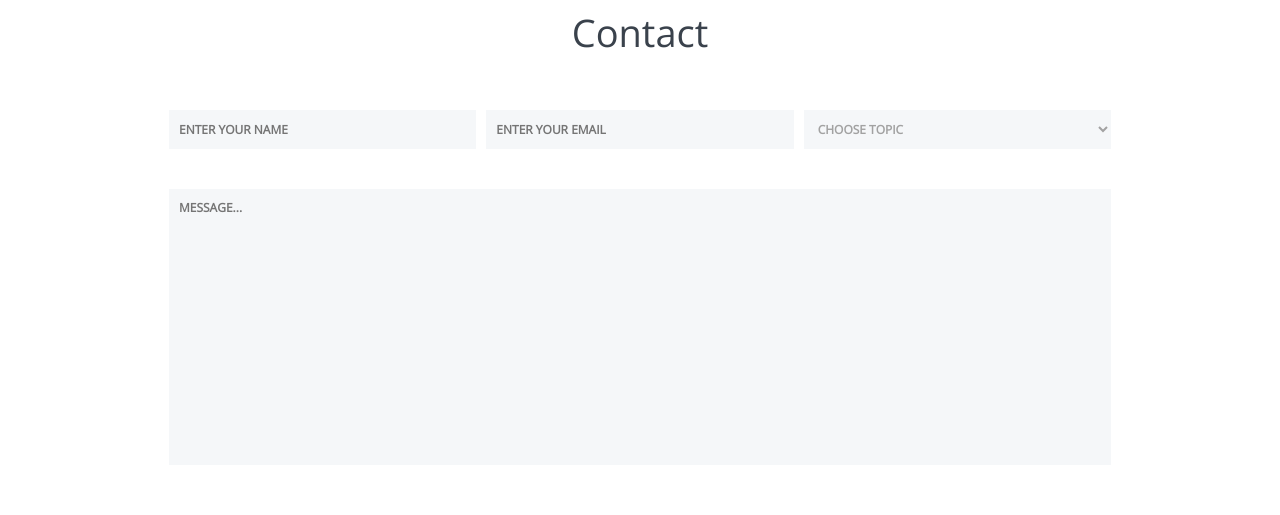
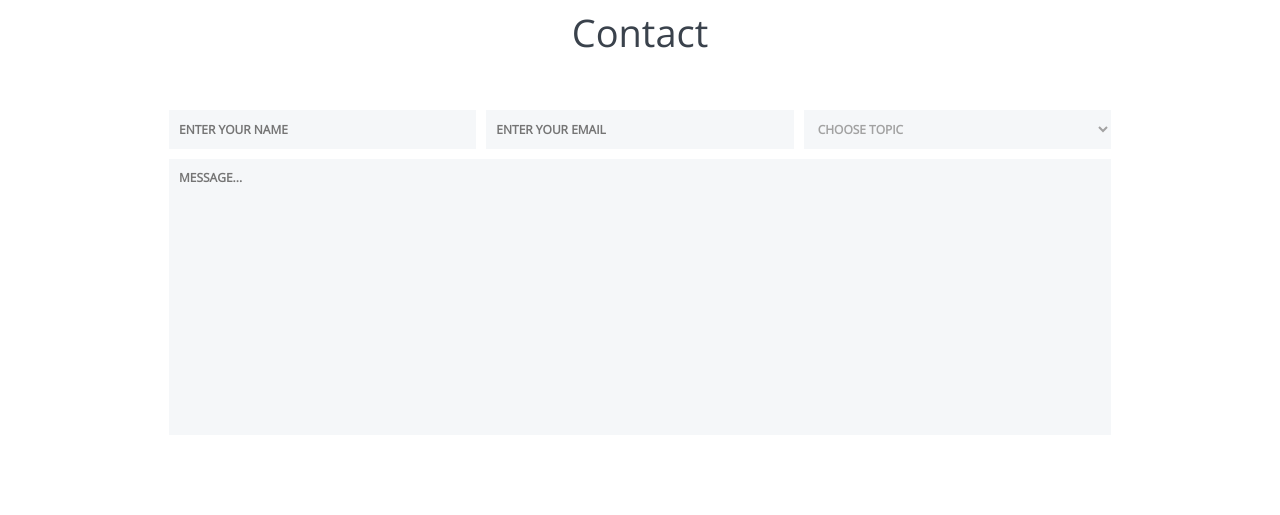
Before and after one commit to PiotrWolski1000/react-pixel-perfect-website, a React (Create React App) app: page / in a window 1280 px wide. Shown: the part 2867-3382 px from the top of the page. Built offline with nearby package versions, Linux system fonts and the light colour scheme.

Commit message:
fixing grid in form

```diff
--- a/src/css/form.scss
+++ b/src/css/form.scss
@@ -15,7 +15,7 @@
     width: 100%;
     display: grid;
     grid-template-columns: repeat(6, 1fr);
-    grid-template-rows: repeat(6, 1fr);
+    grid-template-rows: repeat(7, 1fr);
     margin: 0 auto;
     grid-gap: 10px;
 
@@ -76,8 +76,12 @@
 }
 .input__message {
     grid-column: 1/7;
-    grid-row: 5;//4
+    grid-row: 2/7;
     height: 256px;
+    @media(max-width: 600px){
+        grid-column: 1/7;
+        grid-row: 5/8;
+    }
 }
 
 .subtopic__input{
```
